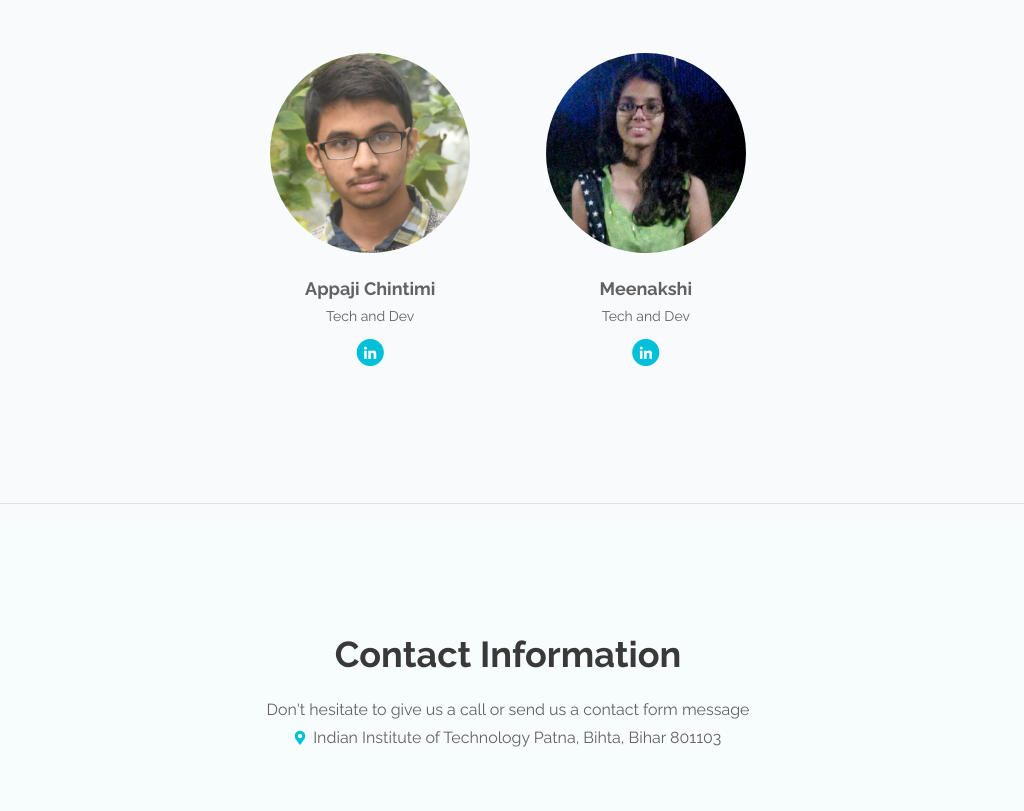
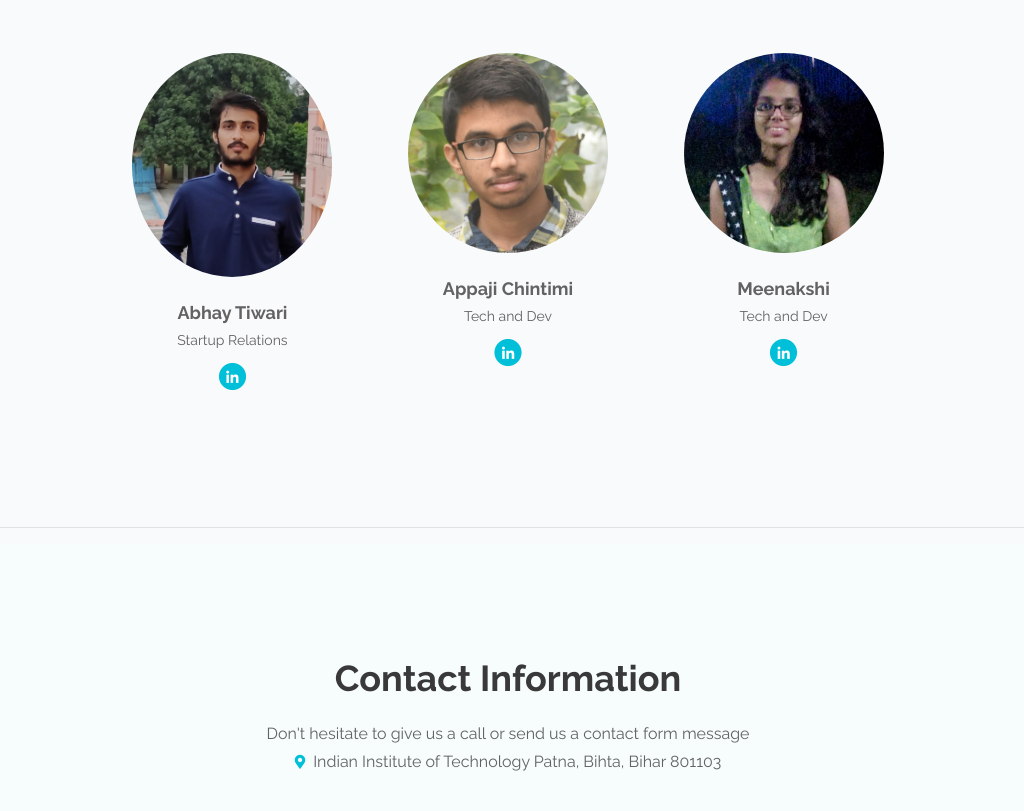
Before and after one commit to kanishks281/ecell-iitp.github.io, a plain HTML site: page index.html in a window 1280 px wide. Shown: the part 5830-6641 px from the top of the page, without its empty margins (132-1156 px from the left). Drawn offline with Linux system fonts and the light colour scheme.

Commit message:
Added Abhay

```diff
--- a/index.html
+++ b/index.html
@@ -709,6 +709,24 @@
                     <!-- Team Member -->
                     <div class="team-member">
                         <div class="image-wrapper">
+                            <img class="img-fluid" src="images/new/Abhay-Tiwari.jpg" alt="Abhay Tiwari">
+                        </div> <!-- end of image-wrapper -->
+                        <p class="p-large"><strong>Abhay Tiwari</strong></p>
+                        <p class="job-title">Startup Relations</p>
+                        <span class="social-icons">
+                            <span class="fa-stack">
+                                <a href="https://www.linkedin.com/in/tabhay24" target="blank">
+                                    <i class="fas fa-circle fa-stack-2x facebook"></i>
+                                    <i class="fab fa-linkedin-in fa-stack-1x"></i>
+                                </a>
+                            </span>
+
+                        </span> <!-- end of social-icons -->
+                    </div> <!-- end of team-member -->
+
+                    <!-- Team Member -->
+                    <div class="team-member">
+                        <div class="image-wrapper">
                             <img class="img-fluid" src="images/new/Appaji.jpeg" alt="Appaji Chintimi">
                         </div> <!-- end of image-wrapper -->
                         <p class="p-large"><strong>Appaji Chintimi</strong></p>
```
Also changed, not shown: images/new/Abhay-Tiwari.jpg (added).
